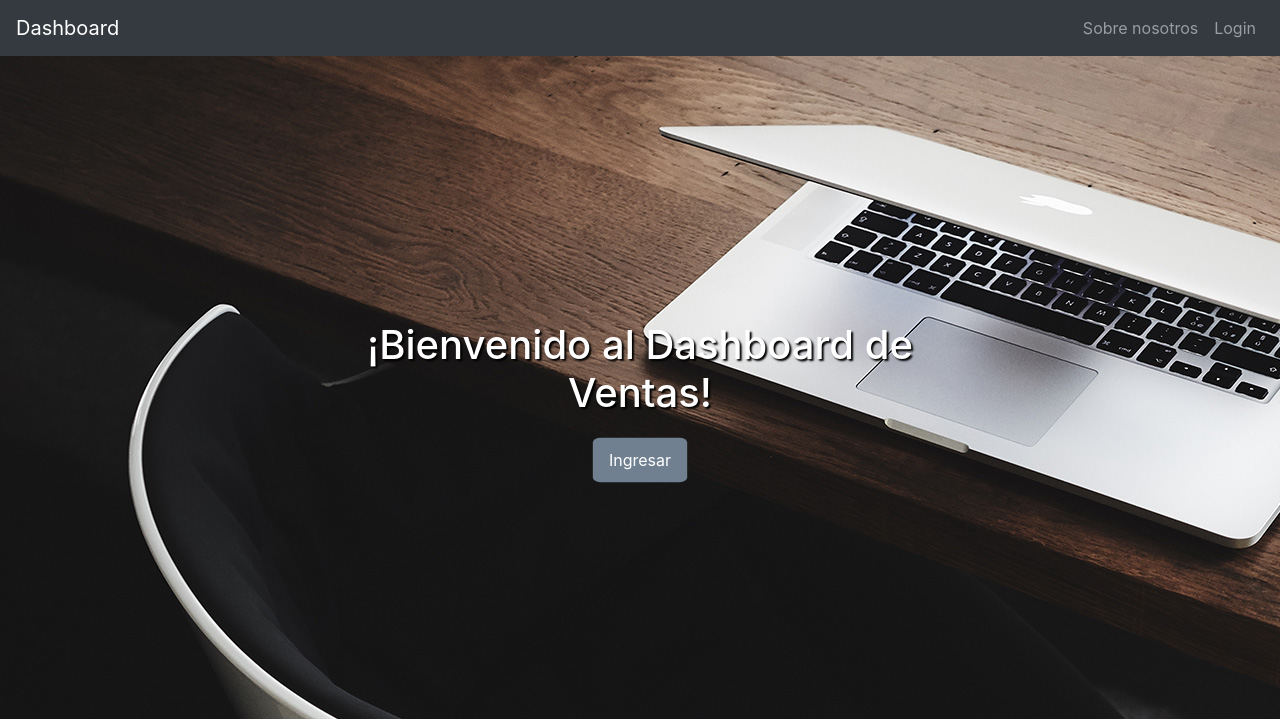
After one commit to Santiago1470/Dashboard-de-Ventas-con-Django-y-Plotly, a Django app: page / in a window 1280 px wide. The commit adds this page. Shown: the top 719 px of the page. Run offline with Django 5.2, Linux system fonts and the light colour scheme; some libraries are stand-ins or nearby versions.

Commit message:
Inicio.html añadido y arreglo al index.html
Se creo un nuevo HTML, se pusieron los url staticos de las imagenes y CSS que se vayan a usar, ademas de ponerle un fondo al Index.html, y unos botones con referencia hacia el login y /saludo

```diff
--- a/erp/settings.py
+++ b/erp/settings.py
@@ -27,6 +27,7 @@ DEBUG = True
 
 ALLOWED_HOSTS = []
 
+STATICFILES_DIRS=['inventario/templates/inventario/static']
 
 # Application definition
 
@@ -55,7 +56,7 @@ ROOT_URLCONF = 'erp.urls'
 TEMPLATES = [
     {
         'BACKEND': 'django.template.backends.django.DjangoTemplates',
-        'DIRS': [],
+        'DIRS': ['inventario/templates/inventario/'],
         'APP_DIRS': True,
         'OPTIONS': {
             'context_processors': [
--- a/erp/urls.py
+++ b/erp/urls.py
@@ -2,8 +2,10 @@
 from django.contrib import admin
 from django.urls import path
 from inventario.views import saludo
+from inventario.views import inicio
 
 urlpatterns = [
+    path('', inicio),
     path('admin/', admin.site.urls),
     path('saludo/', saludo),
 ]
--- a/inventario/models.py
+++ b/inventario/models.py
@@ -8,3 +8,8 @@ class Carro(models.Model):
 
     def __str__(self):
         return self.marca
+
+    #barrio = marca = models.CharField(max_length=120)
+    #vestasPorMes = models.CharField(max_length=120)
+    #def __str__(self):
+    #return self.barrio
--- /dev/null
+++ b/inventario/templates/inventario/inicio.html
@@ -0,0 +1,44 @@
+<!DOCTYPE html>
+<html lang="es">
+
+<head>
+    <meta charset="UTF-8">
+    <meta name="viewport" content="width=device-width, initial-scale=1.0">
+    <title>Bienvenido</title>
+    <link rel="stylesheet" href="https://maxcdn.bootstrapcdn.com/bootstrap/4.5.2/css/bootstrap.min.css">
+    {% load static %}
+<link rel="stylesheet" type="text/css" href="{% static 'index.css' %}">
+</head>
+
+<body>
+    <nav class="navbar navbar-expand-lg navbar-dark bg-dark">
+        <a class="navbar-brand" href="">Dashboard</a>
+        <button class="navbar-toggler" type="button" data-toggle="collapse" data-target="#navbarNav"
+            aria-controls="navbarNav" aria-expanded="false" aria-label="Toggle navigation">
+            <span class="navbar-toggler-icon"></span>
+        </button>
+        <div class="collapse navbar-collapse" id="navbarNav">
+            <ul class="navbar-nav ml-auto">
+                <li class="nav-item">
+                    <a class="nav-link" href="#">Sobre nosotros</a>
+                </li>
+                <li class="nav-item">
+                    <a class="nav-link" href="/admin/login/?next=/admin/">Login</a>
+                </li>
+            </ul>
+        </div>
+    </nav>
+    <div class="container-fluid center-screen">
+        <div class="row justify-content-center">
+            <div class="col-md-6 text-center">
+                <h1 class="mb-4" id="welcome">¡Bienvenido al Dashboard de Ventas!</h1>
+                <a href="/saludo" class="btn btn-success" id="login">Ingresar</a>
+            </div>
+        </div>
+    </div>
+    <script src="https://ajax.googleapis.com/ajax/libs/jquery/3.5.1/jquery.min.js"></script>
+    <script src="https://cdnjs.cloudflare.com/ajax/libs/popper.js/1.16.0/umd/popper.min.js"></script>
+    <script src="https://maxcdn.bootstrapcdn.com/bootstrap/4.5.2/js/bootstrap.min.js"></script>
+</body>
+
+</html>
--- /dev/null
+++ b/inventario/templates/inventario/static/index.css
@@ -0,0 +1,29 @@
+body{
+background-image: url(bg-masthead.jpg);
+}
+
+.center-screen {
+    position: fixed;
+    top: 50%;
+    left: 50%;
+    transform: translate(-50%, -50%);
+}
+
+#welcome{
+    color: white;
+    text-shadow: 2px 2px 2px black;
+
+}
+
+#login{
+    background-color: slategrey;
+    border-radius: 5%;
+    border-color: slategrey;
+    box-shadow: 0 0 0 .2rem slategrey;
+}
+
+#login:hover{
+    background-color: slategrey;
+    border-radius: 5%;
+    border-color: slategrey;
+}
--- a/inventario/views.py
+++ b/inventario/views.py
@@ -2,6 +2,12 @@ from django.shortcuts import render
 from inventario.models import Carro
 import pandas as pd
 import plotly.express as px
+
+def inicio(request):
+    return render(request, "inventario/inicio.html")
+
+#def mostrarVentas(request):
+
 
 def saludo(request):
 
@@ -11,7 +17,7 @@ def saludo(request):
         "cantidad": [20, 10, 3],
         "pais": ['Colombia', 'Mexico', 'Venezuela']
     })
-    fig = px.bar(df, x='marca', y='cantidad', color='pais')
+    fig = px.bar_polar(df, x='marca', y='cantidad', color='pais')
     mihtml = fig.to_html(full_html = False)
     print(mihtml)
     context = {
```
Also changed, not shown: inventario/templates/inventario/index.html (+36 -11 lines), inventario/templates/inventario/static/main.css (added, +15 -0 lines), db.sqlite3, inventario/templates/inventario/static/bg-masthead.jpg (added), inventario/templates/inventario/static/bg2.jpg (added).
